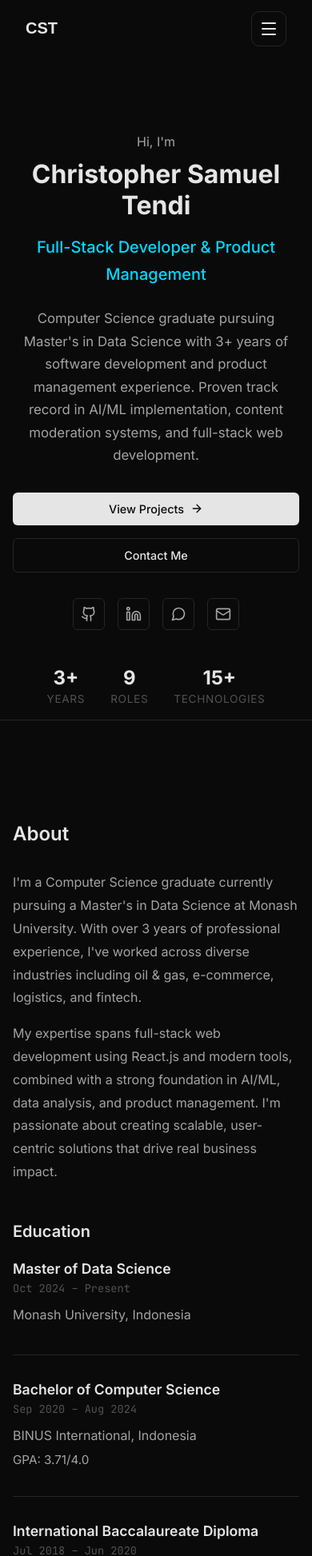
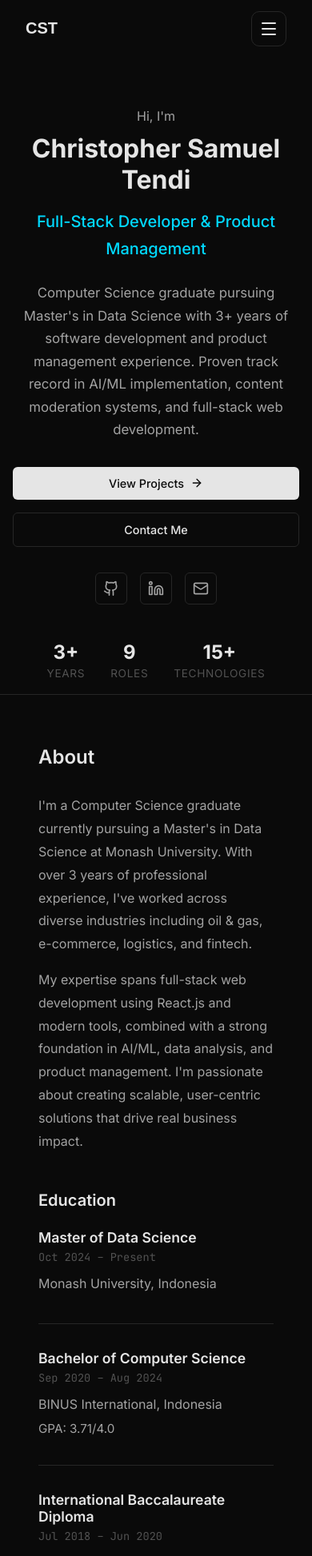
Before and after one commit to christophertendi/portfolio-minimal-1, a React (Vite) app: page / in a window 390 px wide. Shown: the top 1946 px of the page at 80% size. Built offline with nearby package versions, Linux system fonts and the light colour scheme.

Commit message:
minor spacing adjustments for pc and mobile

```diff
--- a/src/components/Contact.jsx
+++ b/src/components/Contact.jsx
@@ -67,12 +67,12 @@ ${formData.message}
                 <Mail size={18} />
                 <a href="mailto:chris.samuelten@gmail.com">chris.samuelten@gmail.com</a>
               </div>
-              <div className="contact-item">
+              {/* <div className="contact-item">
                 <Phone size={18} />
                 <a href="https://wa.me/6281290399539" target="_blank" rel="noopener noreferrer">
                   +62 812-9039-9539
                 </a>
-              </div>
+              </div> */}
               <div className="contact-item">
                 <MapPin size={18} />
                 <span>Jakarta, Indonesia</span>
--- a/src/components/Hero.css
+++ b/src/components/Hero.css
@@ -145,7 +145,7 @@
 @media (max-width: 768px) {
   .hero {
     min-height: auto;
-    padding: 4rem 0;
+    padding: 2rem 0;
   }
 
   .hero-actions {
--- a/src/components/Hero.jsx
+++ b/src/components/Hero.jsx
@@ -54,7 +54,7 @@ const Hero = () => {
           >
             <Linkedin size={20} />
           </a>
-          <a
+          {/* <a
             href="https://wa.me/6281290399539"
             target="_blank"
             rel="noopener noreferrer"
@@ -63,7 +63,7 @@ const Hero = () => {
             <svg width="20" height="20" viewBox="0 0 24 24" fill="none" stroke="currentColor" strokeWidth="2" strokeLinecap="round" strokeLinejoin="round">
               <path d="M21 11.5a8.38 8.38 0 0 1-.9 3.8 8.5 8.5 0 0 1-7.6 4.7 8.38 8.38 0 0 1-3.8-.9L3 21l1.9-5.7a8.38 8.38 0 0 1-.9-3.8 8.5 8.5 0 0 1 4.7-7.6 8.38 8.38 0 0 1 3.8-.9h.5a8.48 8.48 0 0 1 8 8v.5z"/>
             </svg>
-          </a>
+          </a> */}
           <a
             href="mailto:chris.samuelten@gmail.com"
             className="social-link"
--- a/src/index.css
+++ b/src/index.css
@@ -97,7 +97,7 @@ a:hover {
 }
 
 .section {
-  padding: 3rem 0;
+  padding: 2rem 0;
 }
 
 .section-title {
@@ -272,6 +272,6 @@ code {
   }
 
   .section {
-    padding: 4rem 0;
+    padding: 2rem;
   }
 }
```
